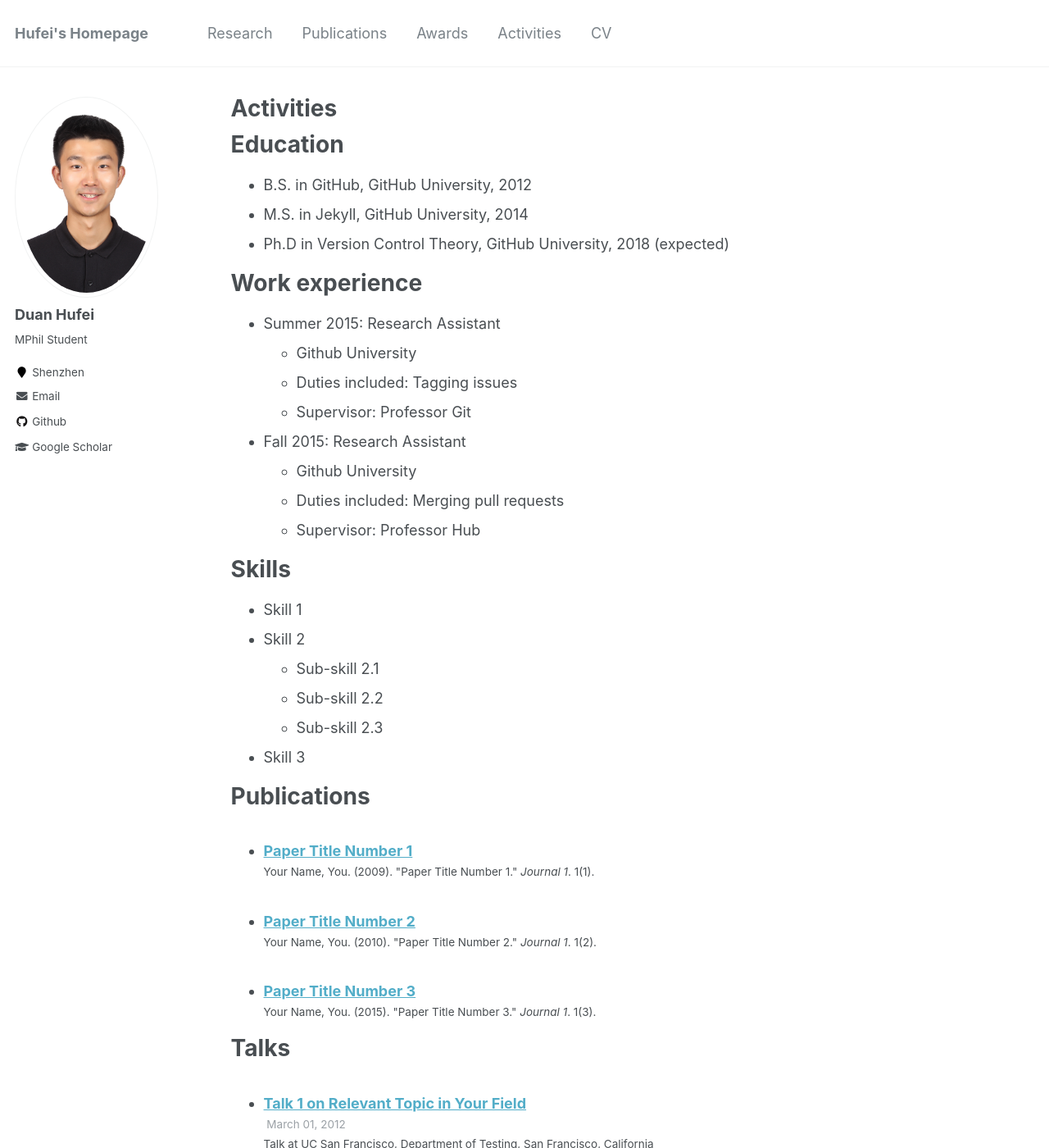
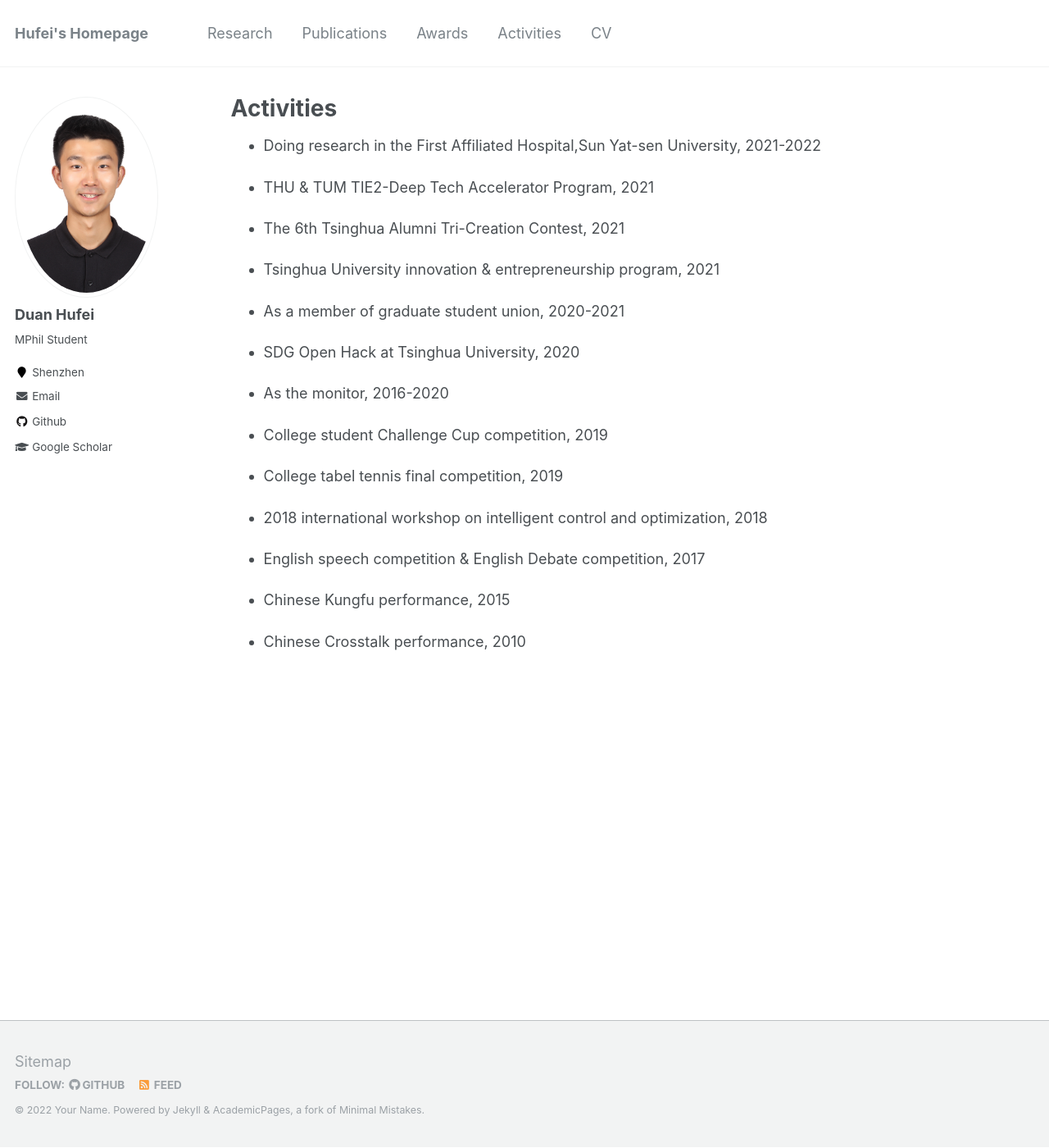
Before and after one commit to FHDD/FHDD.github.io, a Jekyll site: the page built from _pages/activities.md, in a window 1280 px wide and 1400 px high. Shown: the whole window at 82% size. Built offline with Jekyll 4.4.1, drawn with Linux system fonts in a browser that asks for light colours; some of the changed text lies outside the part shown.

Commit message:
activity

```diff
--- a/_pages/activities.md
+++ b/_pages/activities.md
@@ -9,51 +9,28 @@ redirect_from:
 
 {% include base_path %}
 
-Education
-======
-* B.S. in GitHub, GitHub University, 2012
-* M.S. in Jekyll, GitHub University, 2014
-* Ph.D in Version Control Theory, GitHub University, 2018 (expected)
+* Doing research in the First Affiliated Hospital,Sun Yat-sen University, 2021-2022
 
-Work experience
-======
-* Summer 2015: Research Assistant
-  * Github University
-  * Duties included: Tagging issues
-  * Supervisor: Professor Git
+* THU & TUM TIE2-Deep Tech Accelerator Program, 2021
 
-* Fall 2015: Research Assistant
-  * Github University
-  * Duties included: Merging pull requests
-  * Supervisor: Professor Hub
+* The 6th Tsinghua Alumni Tri-Creation Contest, 2021
 
-Skills
-======
-* Skill 1
-* Skill 2
-  * Sub-skill 2.1
-  * Sub-skill 2.2
-  * Sub-skill 2.3
-* Skill 3
+* Tsinghua University innovation & entrepreneurship program, 2021
 
-Publications
-======
-  <ul>{% for post in site.publications %}
-    {% include archive-single-cv.html %}
-  {% endfor %}</ul>
+* As a member of graduate student union, 2020-2021
 
-Talks
-======
-  <ul>{% for post in site.talks %}
-    {% include archive-single-talk-cv.html %}
-  {% endfor %}</ul>
+* SDG Open Hack at Tsinghua University, 2020
 
-Teaching
-======
-  <ul>{% for post in site.teaching %}
-    {% include archive-single-cv.html %}
-  {% endfor %}</ul>
+* As the monitor, 2016-2020
 
-Service and leadership
-======
-* Currently signed in to 43 different slack teams
+* College student Challenge Cup competition, 2019
+
+* College tabel tennis final competition, 2019
+
+* 2018 international workshop on intelligent control and optimization, 2018
+
+* English speech competition & English Debate competition, 2017
+
+* Chinese Kungfu performance, 2015
+
+* Chinese Crosstalk performance, 2010
```
Also changed, not shown: 3 other files.
